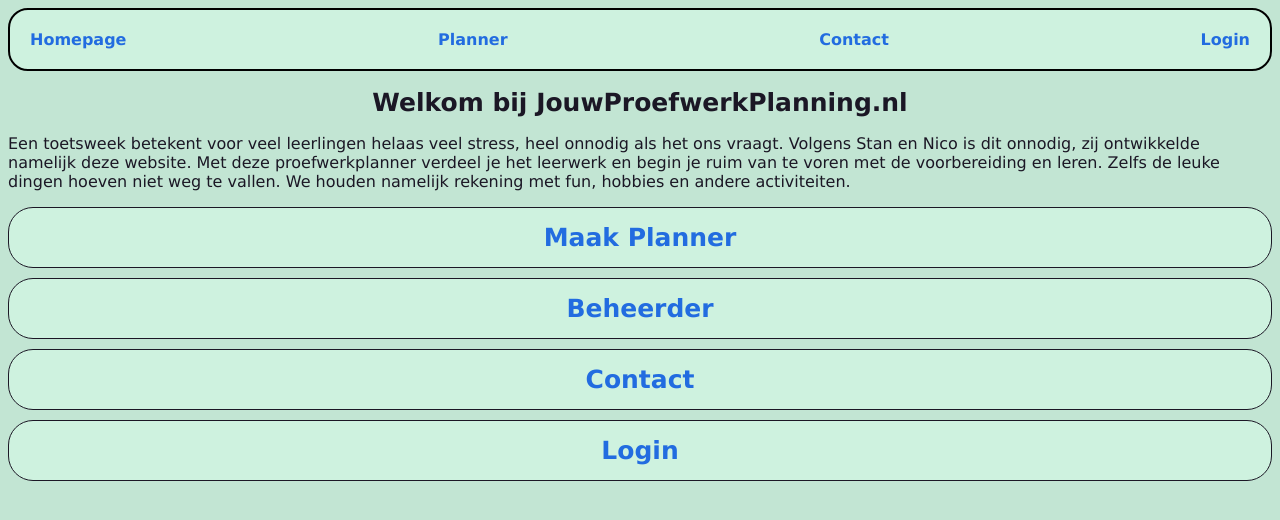
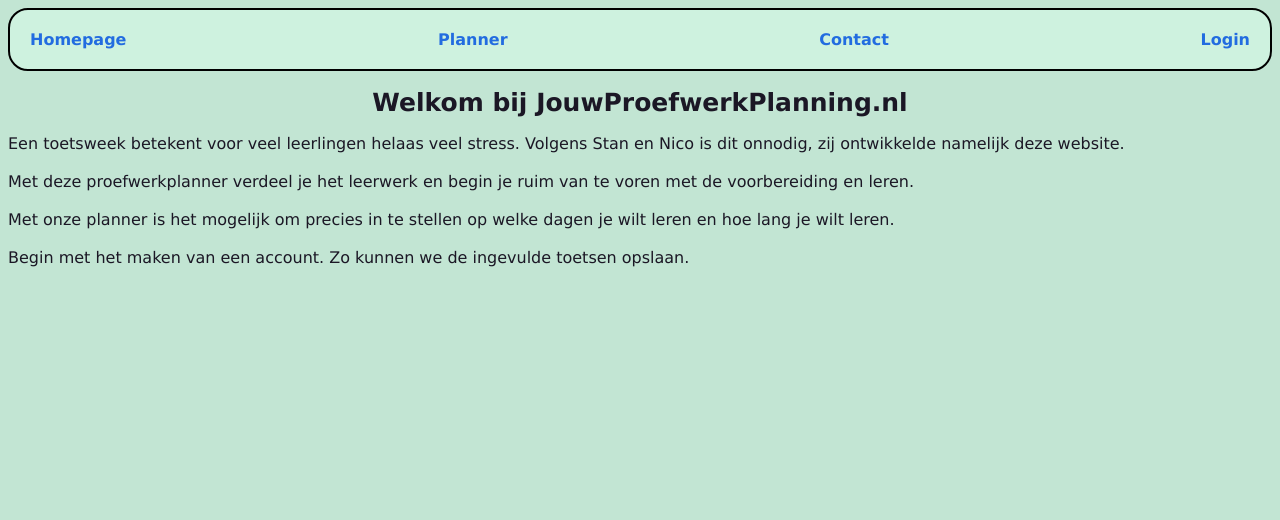
Before and after one commit to Sharky05/php-exam-planner, a PHP site: page / in a window 1280 px wide. Shown: the top 520 px of the page. Run offline with PHP 8.4, Linux system fonts and the light colour scheme.

Commit message:
Update index.php

```diff
--- a/index.php
+++ b/index.php
@@ -25,33 +25,13 @@
 
         <h1>Welkom bij JouwProefwerkPlanning.nl</h1>
 
-      <p>
-        Een toetsweek betekent voor veel leerlingen helaas veel stress, heel onnodig als het ons vraagt.
-        Volgens Stan en Nico is dit onnodig, zij ontwikkelde namelijk deze website. Met deze proefwerkplanner
+      <p id="left_aligned">
+        Een toetsweek betekent voor veel leerlingen helaas veel stress.
+        Volgens Stan en Nico is dit onnodig, zij ontwikkelde namelijk deze website.<br><br>Met deze proefwerkplanner
         verdeel je het leerwerk en begin je ruim van te voren met de voorbereiding en leren.
-        Zelfs de leuke dingen hoeven niet weg te vallen. We houden namelijk rekening met fun, hobbies en andere activiteiten.
+        <br><br>Met onze planner is het mogelijk om precies in te stellen op welke dagen je wilt leren en hoe lang je wilt leren.
+        <br><br>Begin met het maken van een account. Zo kunnen we de ingevulde toetsen opslaan.
       </p>
-
-      <div id="main_button">
-        <a href="planner.php">Maak Planner</a>
-    </div>
-      <p id="main_button_margin">
-
-      <div id="main_button">
-        <a href="beheerder.php">Beheerder</a>
-    </div>
-
-      <p id="main_button_margin">
-
-      <div id="main_button">
-        <a href="contact.php">Contact</a>
-    </div>
-
-            <p id="main_button_margin">
-
-      <div id="main_button">
-        <a href="login.php">Login</a>
-    </div>
 
     </main>
 
```
